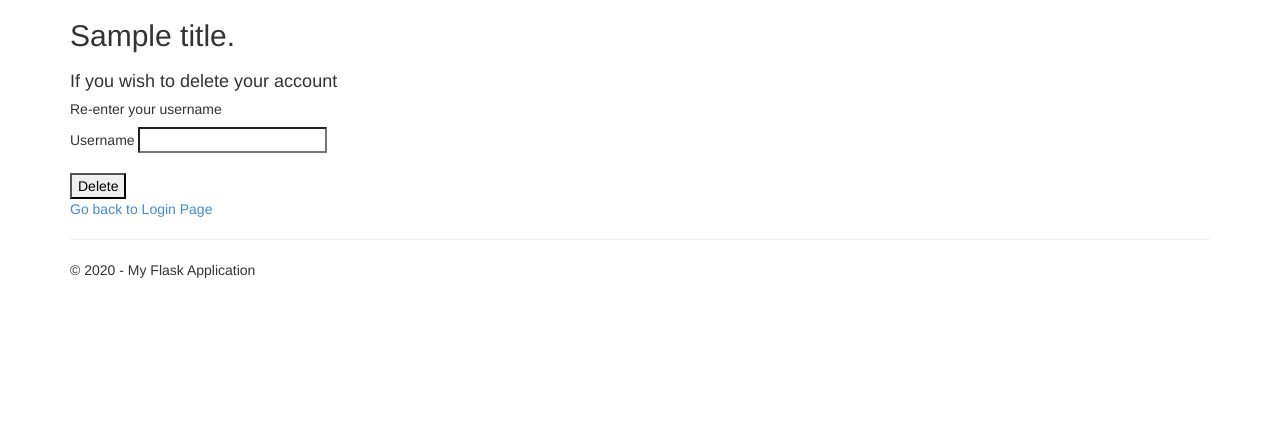
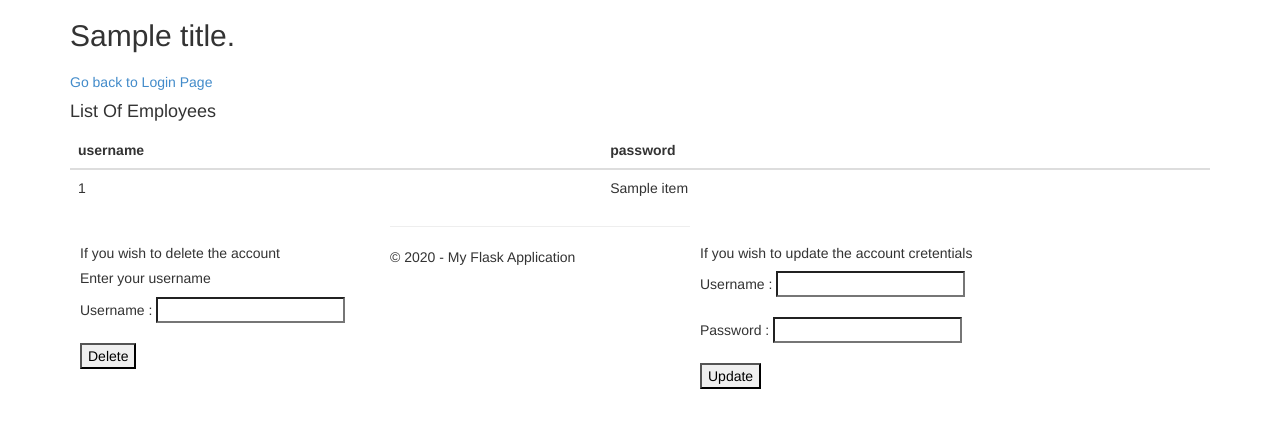
Before and after one commit to rajatmshukla/FlaskWebAppCRUDoperations, a Flask app: template WebAppFlask/WebAppFlask/templates/contact.html in a window 1280 px wide. Shown: the part 51-479 px from the top of the page. Run offline with Flask 2, Linux system fonts and the light colour scheme; the template is opened without the code that fills it: most values are stand-ins (such as "Sample title", 1, 10 or a date in 2020); parts of the project's set-up code (start-up, migrations or seed data) failed here and were passed over; some libraries are stand-ins or nearby versions.

Commit message:
Table displayed and Update Function implemented

```diff
--- a/WebAppFlask/WebAppFlask/templates/contact.html
+++ b/WebAppFlask/WebAppFlask/templates/contact.html
@@ -5,12 +5,47 @@
 <h2>{{ title }}.</h2>
 <h3>{{ message }}</h3>
 
-<h4>If you wish to delete your account</h4>
-<h5>Re-enter your username</h5>
-<form action="/delete" method="post">
-    Username <input type="text" name="username" /><br /><br />
-    <input type="submit" value="Delete">
-</form>
+<p class="bottom"><a class="bottom" href="/log">Go back to Login Page</a></p>
 
-<p class="bottom"><a class="bottom" href="/log">Go back to Login Page</a></p>
+
+
+
+<h4>List Of Employees</h4>
+<table class="table">
+    <thead>
+        <tr>
+            <th scope="col"><b>username</b></th>
+            <th scope="col"><b>password</b></th>
+        </tr>
+    </thead>
+
+    {% for item in value %}
+    <tr>
+        <td>{{item[0]}}&nbsp</td>
+        <td>{{item[1]}}</td>
+    </tr>
+    {% endfor %}
+</table>
+
+
+
+<div style="width: 300px; float:left; height:100px;text-align: left; margin:10px">
+    <h5>If you wish to delete the account</h5>
+    <h5>Enter your username</h5>
+    <form action="/delete" method="post">
+        Username : <input type="text" name="username" /><br /><br />
+        <input type="submit" value="Delete">
+    </form>
+</div>
+
+
+
+<div style="width: 500px; float:right; height:100px; text-align: left; margin:10px">
+    <h5>If you wish to update the account cretentials</h5>
+    <form action="/update" method="post">
+        Username : <input type="text" name="username" /><br /><br />
+        Password : <input type="password" name="password" /><br /><br />
+        <input type="submit" value="Update">
+    </form>
+</div>
 {% endblock %}
--- a/WebAppFlask/WebAppFlask/templates/delete.html
+++ b/WebAppFlask/WebAppFlask/templates/welcome.html
@@ -5,6 +5,6 @@
 <h2>{{ title }}.</h2>
 <h3>{{ message }}</h3>
 
+<p class="bottom"><a class="bottom" href="/log">Go back to Login Page</a></p>
 
-<p class="bottom"><a class="bottom" href="/log">Go back to Login Page</a></p>
 {% endblock %}
```
Also changed, not shown: WebAppFlask/WebAppFlask/templates/index.html (+2 -5 lines), WebAppFlask/WebAppFlask/templates/register.html (+3 -4 lines), WebAppFlask/WebAppFlask/views.py (+34 -7 lines), 1 other file.
